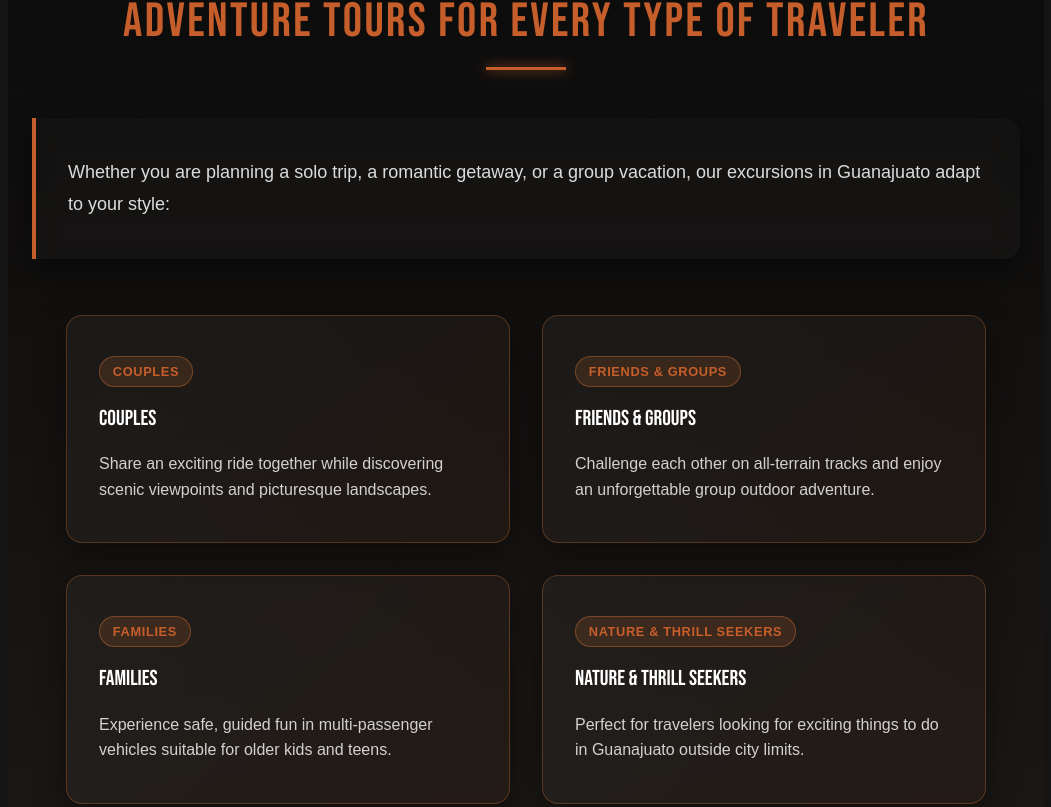
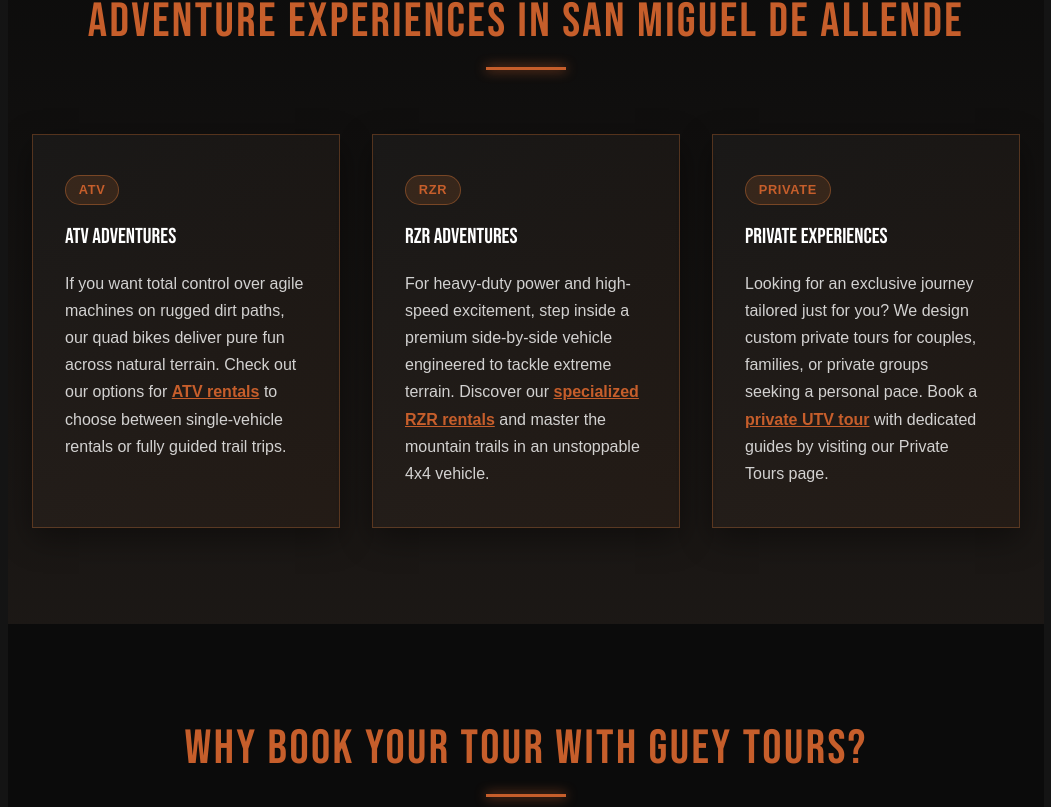
Before and after one commit to DraftStudiomx/Guey-tours-SEO, a Next.js app: page /utv in a window 1280 px wide. Shown: the part 4473-5280 px from the top of the page, without its empty margins (114-1165 px from the left). Built offline with nearby package versions, Linux system fonts and the light colour scheme; a web font is replaced by a local one.

Commit message:
Update UtvContent.tsx

```diff
--- a/app/utv/UtvContent.tsx
+++ b/app/utv/UtvContent.tsx
@@ -885,7 +885,10 @@
 </section>
 {/* Fin de section wild */}
 
-      {/* Inicio de section tres (2x2 simétrico en escritorio y fluido en mobile) */}
+
+
+
+      {/* Inicio de section exp (Experiencias de Aventura / Adventure experiences) */}
 <section style={{
   padding: '6rem 1.5rem',
   marginTop: '3rem',
@@ -898,31 +901,57 @@
   width: '100%'
 }}>
   <style>{`
-    .sec3_grid {
+    .exp_grid {
       display: grid;
-      grid-template-columns: repeat(auto-fit, minmax(280px, 1fr));
+      grid-template-columns: repeat(auto-fit, minmax(300px, 1fr));
       gap: 2rem;
-      max-width: 920px;
+      max-width: 1200px;
       margin: 0 auto;
       box-sizing: border-box;
       width: 100%;
     }
-    @media (min-width: 768px) {
-      .sec3_grid {
-        grid-template-columns: repeat(2, 1fr);
+    @media (min-width: 992px) {
+      .exp_grid {
+        grid-template-columns: repeat(3, 1fr);
       }
     }
+    .exp_card {
+      background: linear-gradient(135deg, rgba(255, 255, 255, 0.04) 0%, rgba(217, 119, 54, 0.05) 100%);
+      border: 1px solid rgba(217, 119, 54, 0.3);
+      borderRadius: 16px;
+      padding: 2.5rem 2rem;
+      box-shadow: 0 10px 30px rgba(0,0,0,0.4);
+      display: flex;
+      flex-direction: column;
+      justify-content: space-between;
+      box-sizing: border-box;
+      width: 100%;
+      transition: transform 0.3s ease, border-color 0.3s ease;
+    }
+    .exp_card:hover {
+      transform: translateY(-5px);
+      border-color: rgba(217, 119, 54, 0.6);
+    }
+    .exp_link {
+      color: var(--orange, #d97736);
+      text-decoration: underline;
+      font-weight: 600;
+      transition: opacity 0.3s ease;
+    }
+    .exp_link:hover {
+      opacity: 0.8;
+    }
   `}</style>
 
   <div style={{
-    maxWidth: '1100px',
+    maxWidth: '1200px',
     margin: '0 auto',
     width: '100%',
     boxSizing: 'border-box'
   }}>
 
     {/* Título H2 */}
-    <div style={{ textAlign: 'center', marginBottom: '3rem', boxSizing: 'border-box' }}>
+    <div style={{ textAlign: 'center', marginBottom: '4rem', boxSizing: 'border-box' }}>
       <h2 style={{
         fontFamily: 'var(--font-heading)',
         fontSize: 'clamp(2rem, 4vw, 3rem)',
@@ -934,8 +963,8 @@
         wordBreak: 'break-word'
       }}>
         {lang === 'es'
-          ? 'Excursiones de aventura para todo tipo de viajero'
-          : "Adventure tours for every type of traveler"}
+          ? 'Experiencias de aventura en San Miguel de Allende'
+          : 'Adventure experiences in San Miguel de Allende'}
       </h2>
       <div style={{
         width: '80px',
@@ -946,49 +975,11 @@
       }} />
     </div>
 
-    {/* Párrafo introductorio */}
-    <div style={{
-      background: 'rgba(255, 255, 255, 0.02)',
-      borderLeft: '4px solid var(--orange, #d97736)',
-      borderRadius: '0 16px 16px 0',
-      padding: 'clamp(1.5rem, 3vw, 2.5rem) clamp(1.2rem, 2.5vw, 3rem)',
-      marginBottom: '3.5rem',
-      boxShadow: '0 15px 35px rgba(0,0,0,0.5)',
-      backdropFilter: 'blur(10px)',
-      boxSizing: 'border-box'
-    }}>
-      <p style={{
-        fontFamily: 'sans-serif',
-        fontStyle: 'normal',
-        fontWeight: '400',
-        color: 'rgba(255, 255, 255, 0.85)',
-        fontSize: '18px',
-        lineHeight: 1.8,
-        margin: 0,
-        wordBreak: 'break-word'
-      }}>
-        {lang === 'es'
-          ? 'Ya sea que estés planeando un viaje en solitario, una escapada romántica o unas vacaciones en grupo, nuestras excursiones en Guanajuato se adaptan a tu estilo:'
-          : 'Whether you are planning a solo trip, a romantic getaway, or a group vacation, our excursions in Guanajuato adapt to your style:'}
-      </p>
-    </div>
-
-    {/* Cuadrícula exacta de 4 tarjetas en formato 2x2 */}
-    <div className="sec3_grid">
-
-      {/* Tarjeta 1: Couples */}
-      <div style={{
-        background: 'linear-gradient(135deg, rgba(255, 255, 255, 0.04) 0%, rgba(217, 119, 54, 0.05) 100%)',
-        border: '1px solid rgba(217, 119, 54, 0.3)',
-        borderRadius: '16px',
-        padding: '2.5rem 2rem',
-        boxShadow: '0 10px 30px rgba(0,0,0,0.4)',
-        display: 'flex',
-        flexDirection: 'column',
-        justifyContent: 'space-between',
-        boxSizing: 'border-box',
-        width: '100%'
-      }}>
+    {/* Cuadrícula de 3 Tarjetas */}
+    <div className="exp_grid">
+
+      {/* Tarjeta 1: ATV Adventures */}
+      <div className="exp_card">
         <div>
           <span style={{
             display: 'inline-block',
@@ -1003,44 +994,40 @@
             marginBottom: '1rem',
             border: '1px solid rgba(217, 119, 54, 0.4)'
           }}>
-            {lang === 'es' ? 'Parejas' : 'Couples'}
+            {lang === 'es' ? 'Cuatrimotos' : 'ATV'}
           </span>
           <h3 style={{
             color: '#fff',
             fontSize: '1.35rem',
             margin: '0 0 1rem 0',
             fontFamily: 'var(--font-heading)',
-            wordBreak: 'break-word'
+            wordBreak: 'break-word',
+            textTransform: 'uppercase'
           }}>
-            {lang === 'es' ? 'Parejas' : 'Couples'}
+            {lang === 'es' ? 'Aventuras en ATV' : 'ATV Adventures'}
           </h3>
           <p style={{
             color: 'rgba(255, 255, 255, 0.8)',
             fontSize: '1rem',
-            lineHeight: 1.6,
+            lineHeight: 1.7,
             margin: 0,
             wordBreak: 'break-word'
           }}>
-            {lang === 'es'
-              ? 'Comparte un paseo emocionante juntos mientras descubres miradores panorámicos y paisajes pintorescos.'
-              : 'Share an exciting ride together while discovering scenic viewpoints and picturesque landscapes.'}
+            {lang === 'es' ? (
+              <>
+                Si quieres un control total sobre máquinas ágiles en senderos de tierra accidentados, nuestras cuatrimotos ofrecen pura diversión en terrenos naturales. Conoce nuestras opciones de <a href="[URL_AQUÍ]" className="exp_link">alquiler de ATV</a> para elegir entre alquileres de un solo vehículo o excursiones guiadas por senderos.
+              </>
+            ) : (
+              <>
+                If you want total control over agile machines on rugged dirt paths, our quad bikes deliver pure fun across natural terrain. Check out our options for <a href="[URL_AQUÍ]" className="exp_link">ATV rentals</a> to choose between single-vehicle rentals or fully guided trail trips.
+              </>
+            )}
           </p>
         </div>
       </div>
 
-      {/* Tarjeta 2: Friends & Groups */}
-      <div style={{
-        background: 'linear-gradient(135deg, rgba(255, 255, 255, 0.04) 0%, rgba(217, 119, 54, 0.05) 100%)',
-        border: '1px solid rgba(217, 119, 54, 0.3)',
-        borderRadius: '16px',
-        padding: '2.5rem 2rem',
-        boxShadow: '0 10px 30px rgba(0,0,0,0.4)',
-        display: 'flex',
-        flexDirection: 'column',
-        justifyContent: 'space-between',
-        boxSizing: 'border-box',
-        width: '100%'
-      }}>
+      {/* Tarjeta 2: RZR Adventures */}
+      <div className="exp_card">
         <div>
           <span style={{
             display: 'inline-block',
@@ -1055,44 +1042,40 @@
             marginBottom: '1rem',
             border: '1px solid rgba(217, 119, 54, 0.4)'
           }}>
-            {lang === 'es' ? 'Amigos y Grupos' : 'Friends & Groups'}
+            {lang === 'es' ? 'RZR / UTV' : 'RZR'}
           </span>
           <h3 style={{
             color: '#fff',
             fontSize: '1.35rem',
             margin: '0 0 1rem 0',
             fontFamily: 'var(--font-heading)',
-            wordBreak: 'break-word'
+            wordBreak: 'break-word',
+            textTransform: 'uppercase'
           }}>
-            {lang === 'es' ? 'Amigos y Grupos' : 'Friends & Groups'}
+            {lang === 'es' ? 'Aventuras en RZR' : 'RZR Adventures'}
           </h3>
           <p style={{
             color: 'rgba(255, 255, 255, 0.8)',
             fontSize: '1rem',
-            lineHeight: 1.6,
+            lineHeight: 1.7,
             margin: 0,
             wordBreak: 'break-word'
           }}>
-            {lang === 'es'
-              ? 'Desafíense mutuamente en pistas todoterreno y disfruten de una aventura grupal al aire libre inolvidable.'
-              : 'Challenge each other on all-terrain tracks and enjoy an unforgettable group outdoor adventure.'}
+            {lang === 'es' ? (
+              <>
+                Para potencia de servicio pesado y emoción a alta velocidad, súbete a un vehículo utilitario premium diseñado para enfrentar terrenos extremos. Descubre nuestros <a href="[URL_AQUÍ]" className="exp_link">alquileres de RZR especializados</a> y domina los senderos de montaña en un vehículo 4x4 imparable.
+              </>
+            ) : (
+              <>
+                For heavy-duty power and high-speed excitement, step inside a premium side-by-side vehicle engineered to tackle extreme terrain. Discover our <a href="[URL_AQUÍ]" className="exp_link">specialized RZR rentals</a> and master the mountain trails in an unstoppable 4x4 vehicle.
+              </>
+            )}
           </p>
         </div>
       </div>
 
-      {/* Tarjeta 3: Families */}
-      <div style={{
-        background: 'linear-gradient(135deg, rgba(255, 255, 255, 0.04) 0%, rgba(217, 119, 54, 0.05) 100%)',
-        border: '1px solid rgba(217, 119, 54, 0.3)',
-        borderRadius: '16px',
-        padding: '2.5rem 2rem',
-        boxShadow: '0 10px 30px rgba(0,0,0,0.4)',
-        display: 'flex',
-        flexDirection: 'column',
-        justifyContent: 'space-between',
-        boxSizing: 'border-box',
-        width: '100%'
-      }}>
+      {/* Tarjeta 3: Private Experiences */}
+      <div className="exp_card">
         <div>
           <span style={{
             display: 'inline-block',
@@ -1107,88 +1090,43 @@
             marginBottom: '1rem',
             border: '1px solid rgba(217, 119, 54, 0.4)'
           }}>
-            {lang === 'es' ? 'Familias' : 'Families'}
+            {lang === 'es' ? 'Privado' : 'Private'}
           </span>
           <h3 style={{
             color: '#fff',
             fontSize: '1.35rem',
             margin: '0 0 1rem 0',
             fontFamily: 'var(--font-heading)',
-            wordBreak: 'break-word'
+            wordBreak: 'break-word',
+            textTransform: 'uppercase'
           }}>
-            {lang === 'es' ? 'Familias' : 'Families'}
+            {lang === 'es' ? 'Experiencias Privadas' : 'Private Experiences'}
           </h3>
           <p style={{
             color: 'rgba(255, 255, 255, 0.8)',
             fontSize: '1rem',
-            lineHeight: 1.6,
+            lineHeight: 1.7,
             margin: 0,
             wordBreak: 'break-word'
           }}>
-            {lang === 'es'
-              ? 'Vive una diversión segura y guiada en vehículos de múltiples pasajeros aptos para niños mayores y adolescentes.'
-              : 'Experience safe, guided fun in multi-passenger vehicles suitable for older kids and teens.'}
+            {lang === 'es' ? (
+              <>
+                ¿Buscas un viaje exclusivo hecho a tu medida? Diseñamos tours privados personalizados para parejas, familias o grupos que buscan un ritmo personal. Reserva un <a href="[URL_AQUÍ]" className="exp_link">tour privado en UTV</a> con guías dedicados visitando nuestra página de Tours Privados.
+              </>
+            ) : (
+              <>
+                Looking for an exclusive journey tailored just for you? We design custom private tours for couples, families, or private groups seeking a personal pace. Book a <a href="[URL_AQUÍ]" className="exp_link">private UTV tour</a> with dedicated guides by visiting our Private Tours page.
+              </>
+            )}
           </p>
         </div>
       </div>
 
-      {/* Tarjeta 4: Nature & Thrill Seekers */}
-      <div style={{
-        background: 'linear-gradient(135deg, rgba(255, 255, 255, 0.04) 0%, rgba(217, 119, 54, 0.05) 100%)',
-        border: '1px solid rgba(217, 119, 54, 0.3)',
-        borderRadius: '16px',
-        padding: '2.5rem 2rem',
-        boxShadow: '0 10px 30px rgba(0,0,0,0.4)',
-        display: 'flex',
-        flexDirection: 'column',
-        justifyContent: 'space-between',
-        boxSizing: 'border-box',
-        width: '100%'
-      }}>
-        <div>
-          <span style={{
-            display: 'inline-block',
-            padding: '0.3rem 0.8rem',
-            background: 'rgba(217, 119, 54, 0.15)',
-            color: 'var(--orange, #d97736)',
-            borderRadius: '20px',
-            fontSize: '0.8rem',
-            fontWeight: 'bold',
-            textTransform: 'uppercase',
-            letterSpacing: '0.05em',
-            marginBottom: '1rem',
-            border: '1px solid rgba(217, 119, 54, 0.4)'
-          }}>
-            {lang === 'es' ? 'Naturaleza y Adrenalina' : 'Nature & Thrill Seekers'}
-          </span>
-          <h3 style={{
-            color: '#fff',
-            fontSize: '1.35rem',
-            margin: '0 0 1rem 0',
-            fontFamily: 'var(--font-heading)',
-            wordBreak: 'break-word'
-          }}>
-            {lang === 'es' ? 'Amantes de la Naturaleza y Emociones' : 'Nature & Thrill Seekers'}
-          </h3>
-          <p style={{
-            color: 'rgba(255, 255, 255, 0.8)',
-            fontSize: '1rem',
-            lineHeight: 1.6,
-            margin: 0,
-            wordBreak: 'break-word'
-          }}>
-            {lang === 'es'
-              ? 'Perfecto para viajeros que buscan cosas emocionantes que hacer en Guanajuato fuera de los límites de la ciudad.'
-              : 'Perfect for travelers looking for exciting things to do in Guanajuato outside city limits.'}
-          </p>
-        </div>
-      </div>
-
     </div>
 
   </div>
 </section>
-{/* Fin de section tres */}
+{/* Fin de section exp */}
 
 
 
```
